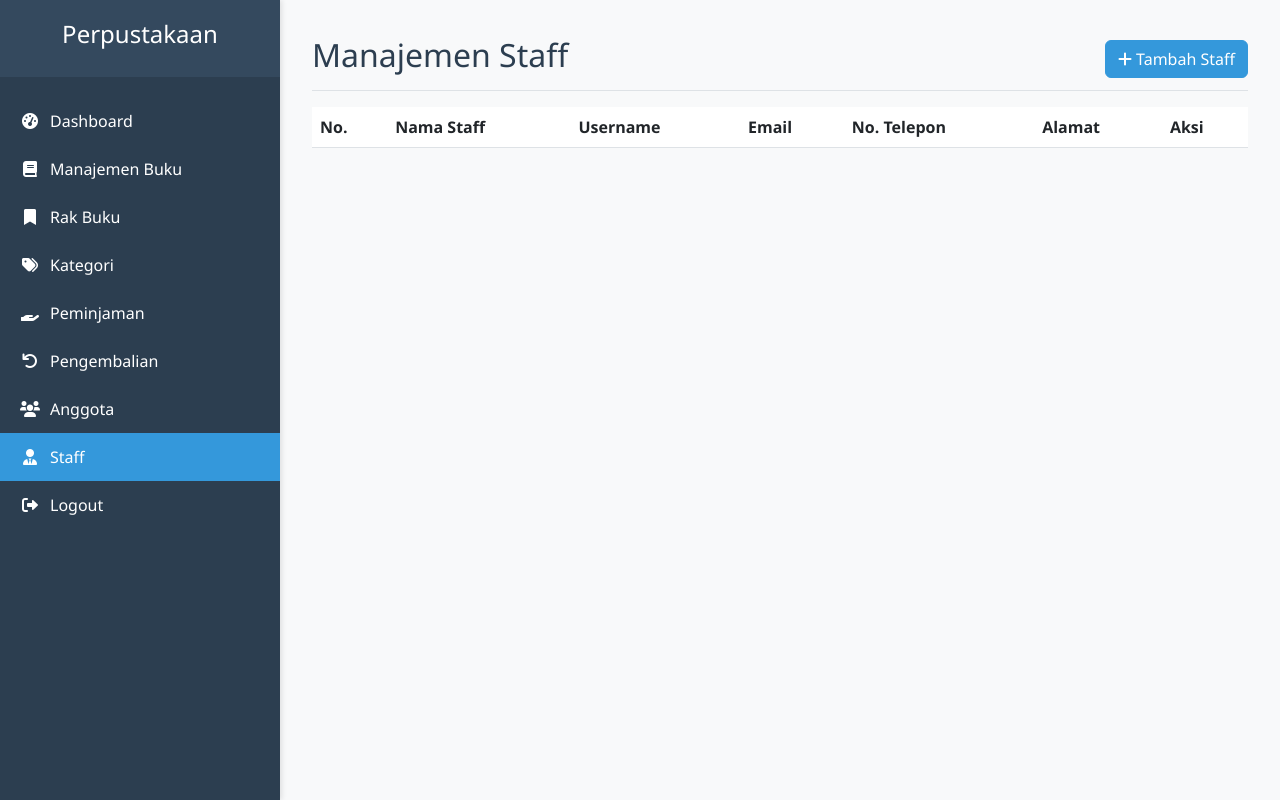
After one commit to Kepin17/project-uas-pemrograman-basis-data, a PHP site: the page made by pages/Staff/staff.php in a window 1280 px wide. The commit adds this page. Run offline with PHP 8.4, Linux system fonts and the light colour scheme; lists and menus that the app fills with data are empty; some libraries are stand-ins or nearby versions.

Commit message:
fix pengembalian dan staff

```diff
--- /dev/null
+++ b/assets/js/staff.js
@@ -0,0 +1,127 @@
+document.addEventListener('DOMContentLoaded', function() {
+    loadStaffData();
+
+    // Handle Add Staff Form Submit
+    document.getElementById('addStaffForm').addEventListener('submit', function(e) {
+        e.preventDefault();
+        const formData = new FormData(this);
+        formData.append('action', 'create');
+
+        fetch('staff_process.php', {
+            method: 'POST',
+            body: formData
+        })
+        .then(response => response.json())
+        .then(data => {
+            if (data.success) {
+                alert('Staff berhasil ditambahkan!');
+                this.reset();
+                $('#addStaffModal').modal('hide');
+                loadStaffData();
+            }
+        })
+        .catch(error => console.error('Error:', error));
+    });
+
+    // Handle Edit Staff Form Submit
+    document.getElementById('editStaffForm').addEventListener('submit', function(e) {
+        e.preventDefault();
+        const formData = new FormData(this);
+        formData.append('action', 'update');
+
+        fetch('staff_process.php', {
+            method: 'POST',
+            body: formData
+        })
+        .then(response => response.json())
+        .then(data => {
+            if (data.success) {
+                alert('Staff berhasil diperbarui!');
+                $('#editStaffModal').modal('hide');
+                loadStaffData();
+            }
+        })
+        .catch(error => console.error('Error:', error));
+    });
+});
+
+function loadStaffData() {
+    fetch('staff_process.php', {
+        method: 'POST',
+        body: new URLSearchParams({
+            'action': 'read'
+        })
+    })
+    .then(response => response.json())
+    .then(data => {
+        const tbody = document.querySelector('table tbody');
+        tbody.innerHTML = '';
+
+        data.data.forEach((staff, index) => {
+            tbody.innerHTML += `
+                <tr>
+                    <td>${index + 1}</td>
+                    <td>${staff.nama}</td>
+                    <td>${staff.username}</td>
+                    <td>${staff.email}</td>
+                    <td>${staff.telepon}</td>
+                    <td>${staff.alamat}</td>
+                    <td>
+                        <button class="btn btn-sm btn-warning" onclick="editStaff(${staff.id})">
+                            <i class="fas fa-edit"></i>
+                        </button>
+                        <button class="btn btn-sm btn-danger" onclick="deleteStaff(${staff.id})">
+                            <i class="fas fa-trash"></i>
+                        </button>
+                    </td>
+                </tr>
+            `;
+        });
+    })
+    .catch(error => console.error('Error:', error));
+}
+
+function editStaff(id) {
+    // Fetch staff data and populate the edit form
+    fetch('staff_process.php', {
+        method: 'POST',
+        body: new URLSearchParams({
+            'action': 'read',
+            'id': id
+        })
+    })
+    .then(response => response.json())
+    .then(data => {
+        const staff = data.data.find(s => s.id === id);
+        if (staff) {
+            document.getElementById('edit_id').value = staff.id;
+            document.getElementById('edit_nama').value = staff.nama;
+            document.getElementById('edit_username').value = staff.username;
+            document.getElementById('edit_email').value = staff.email;
+            document.getElementById('edit_telepon').value = staff.telepon;
+            document.getElementById('edit_alamat').value = staff.alamat;
+            $('#editStaffModal').modal('show');
+        }
+    })
+    .catch(error => console.error('Error:', error));
+}
+
+function deleteStaff(id) {
+    if (confirm('Apakah Anda yakin ingin menghapus staff ini?')) {
+        fetch('staff_process.php', {
+            method: 'POST',
+            body: new URLSearchParams({
+                'action': 'delete',
+                'id': id
+            })
+        })
+        .then(response => response.json())
+        .then(data => {
+            if (data.success) {
+                alert('Staff berhasil dihapus!');
+                loadStaffData();
+            }
+        })
+        .catch(error => console.error('Error:', error));
+    }
+}
--- a/index.php
+++ b/index.php
@@ -15,12 +15,10 @@ $routes = [
     'categories' => __DIR__ . '/pages/Categories/categories.php',
     'shelves' => __DIR__ . '/pages/Shelves/shelves.php',
     'borrowing' => __DIR__ . '/pages/Borrowing/borrowing.php',
-    'returning' => __DIR__ . '/pages/Returning/returning.php',
+    'returning' => __DIR__ . '/pages/Pengembalian/pengembalian.php',
     'members' => __DIR__ . '/pages/Members/members.php',
     'staff' => __DIR__ . '/pages/Staff/staff.php',
-    'login' => __DIR__ . '/pages/Auth/Login/login.php',
-    'login_process.php' => __DIR__ . '/pages/Auth/Login/login_process.php',
-    'logout' => __DIR__ . '/pages/Auth/Login/logout.php'
+    'login' => __DIR__ . '/pages/Auth/Login/login.php'
 ];
 
 // Get the requested URL
@@ -43,27 +41,11 @@ if (empty($path)) {
 if (array_key_exists($path, $routes)) {
     $page = $routes[$path];
 
-    // Skip authentication check for login-related pages
-    $public_pages = ['login', 'login_process.php'];
-
-    // Check if user needs to be logged in for this page
-    if (!in_array($path, $public_pages) && !isLoggedIn()) {
-        // Redirect to login page
-        header('Location: ' . BASE_URL . '/login');
-        exit;
-    }
-
-    // If it's the login page and user is already logged in, redirect to dashboard
-    if ($path === 'login' && isLoggedIn()) {
-        header('Location: ' . BASE_URL . '/dashboard');
-        exit;
-    }
-
     // Include the page
     require_once $page;
 } else {
     // Handle 404
     http_response_code(404);
-    echo '404 - Page Not Found';
+    include __DIR__ . '/pages/errors/404.php';
 }
 ?>
--- /dev/null
+++ b/pages/Staff/staff.php
@@ -0,0 +1,128 @@
+<?php
+$pageTitle = "Manajemen Staff";
+$currentPage = "staff";
+ob_start();
+?>
+
+<div class="container-fluid">
+    <div class="d-flex justify-content-between flex-wrap flex-md-nowrap align-items-center pt-3 pb-2 mb-3 border-bottom">
+        <h1 class="h2">Manajemen Staff</h1>
+        <div class="btn-toolbar mb-2 mb-md-0">
+            <button type="button" class="btn btn-primary" data-bs-toggle="modal" data-bs-target="#addStaffModal">
+                <i class="fas fa-plus"></i> Tambah Staff
+            </button>
+        </div>
+    </div>
+
+    <!-- Table Staff -->
+    <div class="table-responsive">
+        <table class="table table-striped table-hover">
+            <thead>
+                <tr>
+                    <th>No.</th>
+                    <th>Nama Staff</th>
+                    <th>Username</th>
+                    <th>Email</th>
+                    <th>No. Telepon</th>
+                    <th>Alamat</th>
+                    <th>Aksi</th>
+                </tr>
+            </thead>
+            <tbody>
+                <!-- Data staff akan ditampilkan di sini -->
+            </tbody>
+        </table>
+    </div>
+</div>
+
+<!-- Modal Tambah Staff -->
+<div class="modal fade" id="addStaffModal" tabindex="-1" aria-labelledby="addStaffModalLabel" aria-hidden="true">
+    <div class="modal-dialog">
+        <div class="modal-content">
+            <div class="modal-header">
+                <h5 class="modal-title" id="addStaffModalLabel">Tambah Staff Baru</h5>
+                <button type="button" class="btn-close" data-bs-dismiss="modal" aria-label="Close"></button>
+            </div>
+            <form id="addStaffForm">
+                <div class="modal-body">
+                    <div class="mb-3">
+                        <label for="nama" class="form-label">Nama Staff</label>
+                        <input type="text" class="form-control" id="nama" name="nama" required>
+                    </div>
+                    <div class="mb-3">
+                        <label for="username" class="form-label">Username</label>
+                        <input type="text" class="form-control" id="username" name="username" required>
+                    </div>
+                    <div class="mb-3">
+                        <label for="password" class="form-label">Password</label>
+                        <input type="password" class="form-control" id="password" name="password" required>
+                    </div>
+                    <div class="mb-3">
+                        <label for="email" class="form-label">Email</label>
+                        <input type="email" class="form-control" id="email" name="email" required>
+                    </div>
+                    <div class="mb-3">
+                        <label for="telepon" class="form-label">No. Telepon</label>
+                        <input type="tel" class="form-control" id="telepon" name="telepon" required>
+                    </div>
+                    <div class="mb-3">
+                        <label for="alamat" class="form-label">Alamat</label>
+                        <textarea class="form-control" id="alamat" name="alamat" rows="3" required></textarea>
+                    </div>
+                </div>
+                <div class="modal-footer">
+                    <button type="button" class="btn btn-secondary" data-bs-dismiss="modal">Batal</button>
+                    <button type="submit" class="btn btn-primary">Simpan</button>
+                </div>
+            </form>
+        </div>
+    </div>
+</div>
+
+<!-- Modal Edit Staff -->
+<div class="modal fade" id="editStaffModal" tabindex="-1" aria-labelledby="editStaffModalLabel" aria-hidden="true">
+    <div class="modal-dialog">
+        <div class="modal-content">
+            <div class="modal-header">
+                <h5 class="modal-title" id="editStaffModalLabel">Edit Staff</h5>
+                <button type="button" class="btn-close" data-bs-dismiss="modal" aria-label="Close"></button>
+            </div>
+            <form id="editStaffForm">
+                <input type="hidden" id="edit_id" name="id">
+                <div class="modal-body">
+                    <div class="mb-3">
+                        <label for="edit_nama" class="form-label">Nama Staff</label>
+                        <input type="text" class="form-control" id="edit_nama" name="nama" required>
+                    </div>
+                    <div class="mb-3">
+                        <label for="edit_username" class="form-label">Username</label>
+                        <input type="text" class="form-control" id="edit_username" name="username" required>
+                    </div>
+                    <div class="mb-3">
+                        <label for="edit_email" class="form-label">Email</label>
+                        <input type="email" class="form-control" id="edit_email" name="email" required>
+                    </div>
+                    <div class="mb-3">
+                        <label for="edit_telepon" class="form-label">No. Telepon</label>
+                        <input type="tel" class="form-control" id="edit_telepon" name="telepon" required>
+                    </div>
+                    <div class="mb-3">
+                        <label for="edit_alamat" class="form-label">Alamat</label>
+                        <textarea class="form-control" id="edit_alamat" name="alamat" rows="3" required></textarea>
+                    </div>
+                </div>
+                <div class="modal-footer">
+                    <button type="button" class="btn btn-secondary" data-bs-dismiss="modal">Batal</button>
+                    <button type="submit" class="btn btn-primary">Simpan Perubahan</button>
+                </div>
+            </form>
+        </div>
+    </div>
+</div>
+
+<script src="<?= BASE_URL ?>/assets/js/staff.js"></script>
+
+<?php
+$content = ob_get_clean();
+require_once __DIR__ . '/../../layouts/main.php';
+?>
--- /dev/null
+++ b/pages/errors/404.php
@@ -0,0 +1,22 @@
+<!DOCTYPE html>
+<html lang="en">
+<head>
+    <meta charset="UTF-8">
+    <meta name="viewport" content="width=device-width, initial-scale=1.0">
+    <title>404 - Page Not Found</title>
+    <link href="https://cdn.jsdelivr.net/npm/bootstrap@5.3.2/dist/css/bootstrap.min.css" rel="stylesheet">
+</head>
+<body class="bg-light">
+    <div class="container">
+        <div class="row min-vh-100 align-items-center justify-content-center">
+            <div class="col-md-6 text-center">
+                <h1 class="display-1 fw-bold text-primary">404</h1>
+                <h2 class="mb-4">Halaman Tidak Ditemukan</h2>
+                <p class="lead mb-5">Maaf, halaman yang Anda cari tidak dapat ditemukan.</p>
+                <a href="<?php echo BASE_URL; ?>" class="btn btn-primary">Kembali ke Dashboard</a>
+            </div>
+        </div>
+    </div>
+    <script src="https://cdn.jsdelivr.net/npm/bootstrap@5.3.2/dist/js/bootstrap.bundle.min.js"></script>
+</body>
+</html>
```
Also changed, not shown: assets/js/pengembalian.js (added, +167 -0 lines), pages/Auth/Login/login_process.php (deleted, +0 -29 lines), pages/Auth/Login/logout.php (deleted, +0 -10 lines), pages/Pengembalian/pengembalian.php (added, +93 -0 lines).
